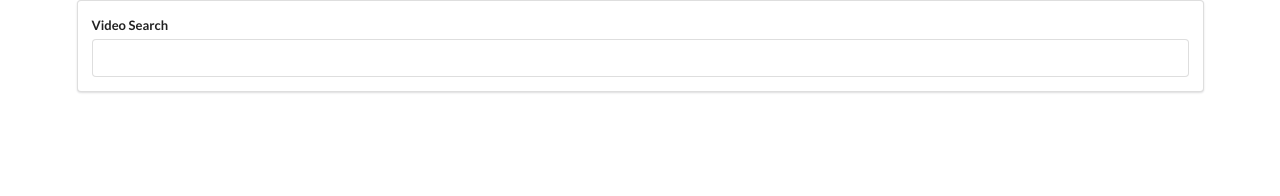
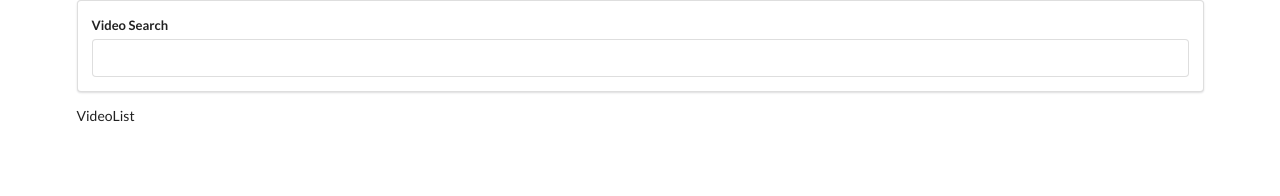
Before and after one commit to duynguyen-usc/youtube, a React (Create React App) app: page / in a window 1280 px wide. Shown: the top 196 px of the page. Built offline with nearby package versions, Linux system fonts and the light colour scheme.

Commit message:
Add video list to app

```diff
--- a/src/components/App.js
+++ b/src/components/App.js
@@ -1,6 +1,7 @@
 import React from 'react';
 import SearchBar from './SearchBar';
 import youtube from '../apis/youtube';
+import VideoList from './VideoList';
 
 export default class App extends React.Component {
 
@@ -22,6 +23,7 @@ export default class App extends React.Component {
         return (
             <div className="ui container">
                 <SearchBar onFormSubmit={this.onTermSubmit} />
+                <VideoList/>
             </div>
         );
     }
--- a/src/components/VideoList.js
+++ b/src/components/VideoList.js
@@ -2,4 +2,11 @@ import React from 'react';
 
 export default class VideoList extends React.Component {
 
+    render () {
+        return (
+            <div>
+                VideoList
+            </div>
+        );
+    }
 }
```
